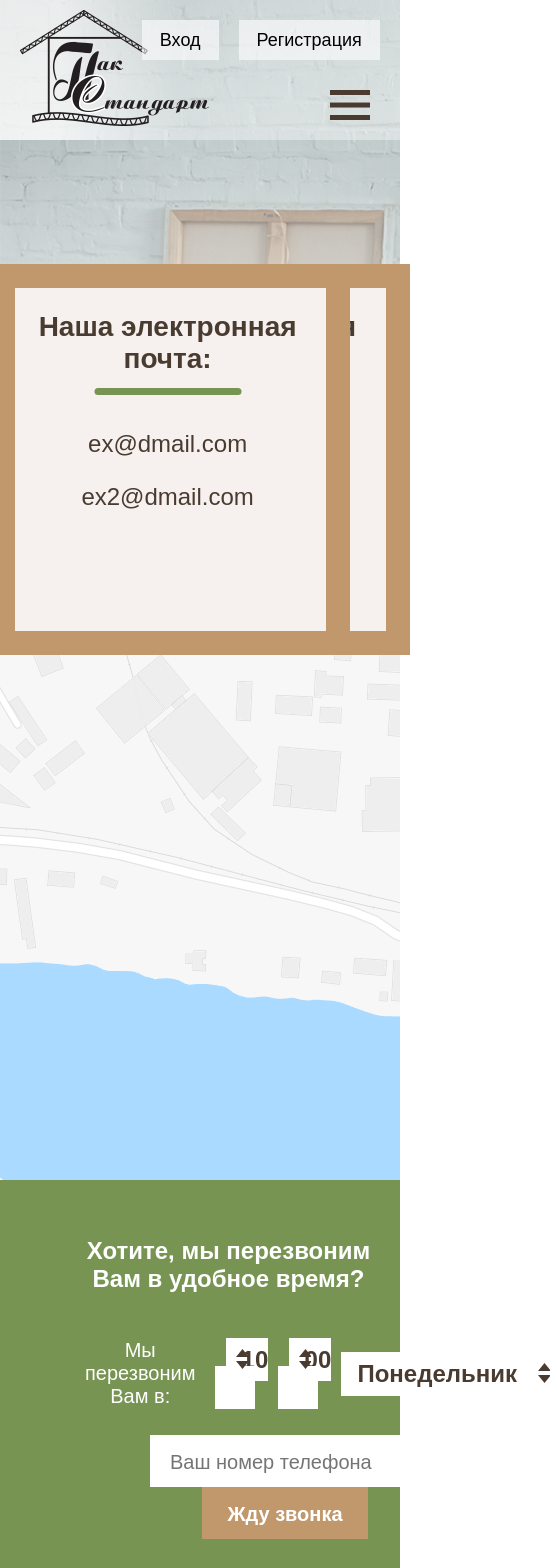
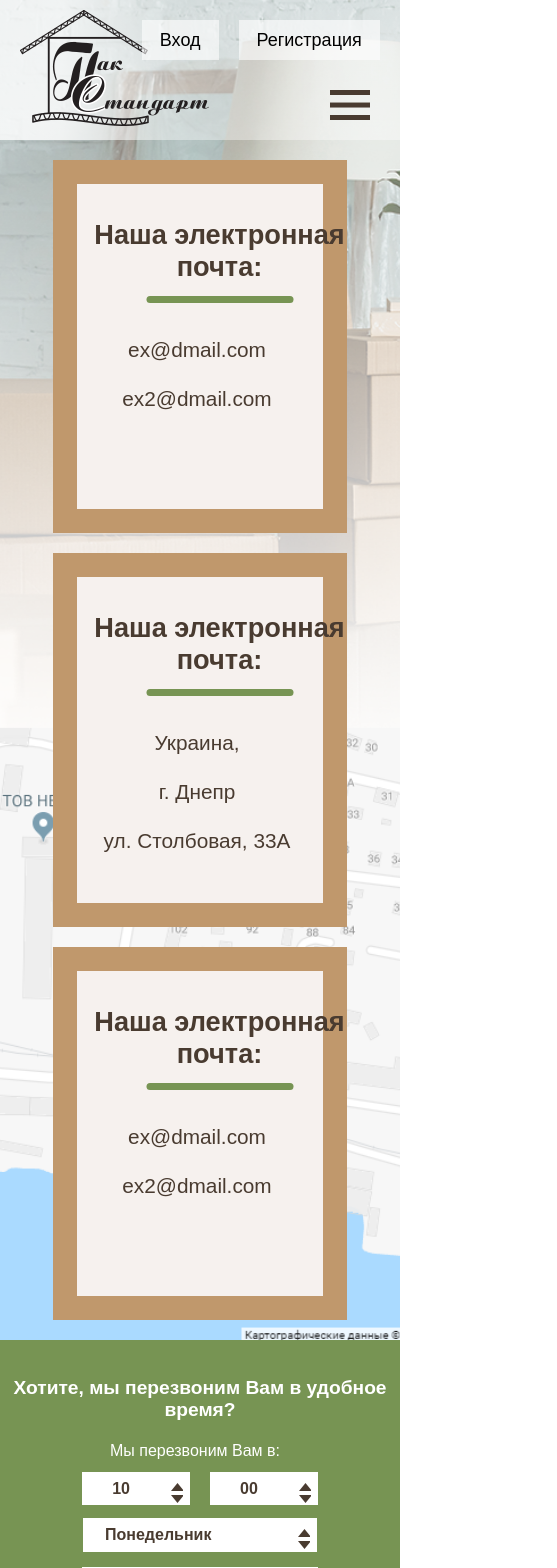
Before and after one commit to bacfm/boxes, a React app: page /contacts in a window 390 px wide. Shown: the top 1568 px of the page, 557 px wide, since content can reach past the window. Built offline with nearby package versions, Linux system fonts and the light colour scheme; a web font is replaced by a local one.

Commit message:
Contants block media design

```diff
--- a/src/components/Contacts/index.jsx
+++ b/src/components/Contacts/index.jsx
@@ -53,8 +53,10 @@ export default class Contacts extends Component {
                 <div className="call-back">
                     <h2>Хотите, мы перезвоним Вам в удобное время?</h2>
                     <div className="call-back-controls">
+
                         <div className="time">
                             <h4>Мы перезвоним Вам в:</h4>
+                            <div className="select-time-wrap">
                             <div className="time-control">
                                 <span>{this.state.hours}</span>
                             </div>
@@ -71,6 +73,7 @@ export default class Contacts extends Component {
                             null
                             }
                             </div>
+                        </div>
                             <div className="time-control">
                             <div className="selected-day" onClick={() => this.setState({showDays: !this.state.showDays})}>{this.state.day}</div>
                             { this.state.showDays ?
--- a/src/components/Contacts/style.scss
+++ b/src/components/Contacts/style.scss
@@ -21,13 +21,19 @@
   }
   .contacts-content {
     background-image: url("./img/contacts-bg.png");
-    background-size: 100%;
+    background-position: center;
     background-size: cover;
     .contacts-wrap {
       height: 1180px;
       max-width: 1280px;
       margin: 0 auto;
       position: relative;
+      @media(max-width: 980px){
+        display: flex;
+        flex-direction: column;
+        align-items: center;
+        padding-top: 160px;
+      }
       .info-block {
         position: absolute;
         border: 24px solid #c0986c;
@@ -35,26 +41,79 @@
         padding: 0 6.48% 0 5.15%;
         text-align: center;
         height: calc(366px - 23px);
+        @media(max-width: 1230px){
+          padding: 0 5% 0 3.2%;
+        }
+        @media(max-width: 1140px){
+          padding: 0 2.5% 0 2.5%;
+          h1 {
+            font-size: 1.7rem;
+          }
+        }
+        @media (max-width: 980px) {
+          margin-bottom: 20px;
+          h1{
+            margin: 0 auto;
+            padding-top: 35px;
+          }
+        }
+        @media(max-width: 490px) {
+          padding: 0 4% 0 2.5%;
+        }
         .info-item {
           font-size: 24px;
           color: #493b30;
           margin-top: 25px;
           display: block;
+          @media(max-width: 1140px){
+            font-size: 1.3rem;
+          }
         }
       }
       .contact-emails {
-        bottom: 525px;
-        left: 50px;
+        @media(min-width: 980px) {
+          bottom: 525px;
+          left: 18%;
+          transform: translate(-18%);
+        }
+          @media (max-width: 980px)
+        {
+          position: static;
+          width: 40%;
+        }
+        @media(max-width: 770px){
+          width: 55%;
+        }
       }
       .contact-city {
-        bottom: 430px;
-        right: 410px;
-        z-index: 10;
+        @media(min-width: 980px) {
+          bottom: 130px;
+          left: 50%;
+          transform: translate(-50%);
+          z-index: 10;
+        }
+        @media (max-width: 980px) {
+          position: static;
+          width: 40%;
+        }
+        @media(max-width: 770px){
+          width: 55%;
+        }
       }
       .contact-phones {
-        bottom: 525px;
-        right: 50px;
-        z-index: 0;
+        @media(min-width: 980px) {
+          bottom: 525px;
+          right: 9%;
+          transform: translate(-9%);
+          z-index: 0;
+        }
+        @media (max-width: 980px) {
+          position: static;
+          width: 40%;
+        }
+        @media(max-width: 770px){
+          width: 55%;
+        }
       }
        @media(max-width: 1260px){
 
@@ -66,16 +125,91 @@
     padding: 37px 28px 60px 85px;
     text-align: center;
     color: white;
+    @media(max-width: 780px) {
+      padding: 37px 0 60px 0;
+      h2{
+        margin: 0 auto;
+        padding-bottom: 20px;
+      }
+      .call-back-controls{
+        margin: 0 auto;
+      }
+    }
+    @media(max-width: 800px){
+      h2{
+        font-size: 1.4rem;
+        @media(max-width: 690px) {
+          font-size: 1.2rem;
+        }
+        @media (max-width: 590px) {
+          padding-bottom: 0;
+        }
+      }
+    }
     .call-back-controls {
+      @media(max-width: 980px){
+        width: 90%;
+      }
+      @media(max-width: 690px) {
+        width: 100%;
+      }
       .time {
         display: inline-flex;
         align-items: center;
+        @media(max-width: 690px) {
+          width: calc(100% - 20px);
+          justify-content: space-around;
+          padding: 0 10px;
+        }
+        @media(max-width: 590px){
+         flex-direction: column;
+          justify-content: space-between;
+        }
         .time-control {
           position: relative;
+          @media(max-width: 590px) {
+
+          }
           .selected-day {
             margin-right: 0;
             min-width: calc(208px - 56px);
             text-align: left;
+            @media (max-width: 590px) {
+              width: 80px;
+              padding: 8px 60px 8px 22px;
+              margin: 0 auto;
+              font-size: 1rem;
+            }
+          }
+          @media(max-width: 590px){
+            display: block;
+          }
+        }
+        .select-time-wrap {
+          display: flex;
+          .time-control{
+            display: inline-block;
+          }
+          @media(max-width: 590px){
+            margin: 20px 0;
+            .time-control {
+              position: relative;
+              .contacts-control-list {
+                left: 10px;
+                padding: 0;
+                z-index: 10;
+                top: 11px;
+                li{
+                  width: 92px;
+                  font-size: 1rem;
+                }
+              }
+              span {
+                padding: 8px 60px 8px 30px;
+                margin-right: 10px;
+                margin-left: 10px;
+              }
+            }
           }
         }
         h4 {
@@ -83,6 +217,15 @@
           font-weight: normal;
           margin-right: 20px;
           font-size: 20px;
+          @media(max-width: 800px){
+            font-size: 1rem;
+          }
+          @media (max-width: 590px) {
+            padding-right: 0;
+            margin-right: 10px;
+            margin-bottom: 0;
+            display: block;
+          }
         }
         span, .selected-day {
           font-size: 24px;
@@ -95,6 +238,17 @@
           background: #fff;
           color: #493b30;
           position: relative;
+          @media(max-width: 800px){
+            font-size: 1.2rem;
+          }
+          @media(max-width: 690px) {
+            font-size: 1rem;
+          }
+          @media (max-width: 590px) {
+            margin-right: 10px;
+            width: 65%;
+            font-size: 1rem;
+          }
           &:after {
             content: '';
             height: 20px;
@@ -109,12 +263,23 @@
       .user-phone {
         display: inline-block;
         margin-left: 65px;
+        @media(max-width: 590px){
+        padding-top: 15px;
+          margin: 0 auto;
+          width: 80%;
+        }
         input {
           font-size: 20px;
           width: calc(270px - 20px);
           padding: 16px 0 13px 20px;
           border: none;
-
+          @media(max-width: 800px){
+            font-size: 1rem;
+          }
+          @media(max-width: 590px){
+            width: calc(236px - 20px);
+            font-size: 1rem;
+          }
         }
         button {
           font-size: 20px;
@@ -123,6 +288,13 @@
           padding: 16px 25px 13px 25px;
           background: #c0986c;
           border: none;
+          @media(max-width: 800px){
+            font-size: 1rem;
+          }
+          @media(max-width: 471px) {
+            width: 236px;
+            margin-top: 15px;
+          }
         }
       }
     }
@@ -148,6 +320,11 @@
       li {
         width: calc(208px - 16px);
       }
+      @media(max-width: 590px) {
+        li {
+          width: calc(234px - 16px);
+        }
+      }
     }
   }
 }
--- a/src/components/MainPage/style.scss
+++ b/src/components/MainPage/style.scss
@@ -55,7 +55,7 @@ $secondary-text-size: 20px;
       padding-top: 0;
     }
     @media (max-width: 455px) {
-      padding-top: 50px;
+      padding-top: 100px;
     }
     .company-description{
       @media(max-width: 980px){
@@ -109,15 +109,18 @@ $secondary-text-size: 20px;
     }
     @media(max-width: 580px){
       .order-popup-unregistered, .callback-popup {
-        padding: 35px 25px;
-        width: calc(90% - 50px);
-        min-width: calc(435px - 50px);
+        padding: 35px 10px;
+        width: calc(90% - 20px);
+        min-width: calc(380px - 20px);
       }
     }
       h2 {
         color: #493b30;
         font-size: $secondary-text-size;
         font-weight: normal;
+        @media(max-width: 560px){
+          font-size: 1rem;
+        }
       }
       .order-controls {
         margin-top: 23px;
@@ -134,6 +137,9 @@ $secondary-text-size: 20px;
           font-weight: bold;
           border: none;
           text-decoration: none;
+          @media(max-width: 560px){
+            font-size: 1rem;
+          }
         }
       }
       .close-popup {
--- a/src/components/Price/style.scss
+++ b/src/components/Price/style.scss
@@ -64,8 +64,10 @@
           font-size: 1.2rem;
           text-align: center;
           @media(max-width: 560px){
-            font-size: 1rem;
+            font-size: 0.9rem;
             font-weight: normal;
+            padding: 18px 4px 0 4px;
+            text-align: center;
           }
         }
       }
```
Also changed, not shown: src/ПОЧАСОВКА.txt, 8 other files (tests, documents, lock files or other folders).
